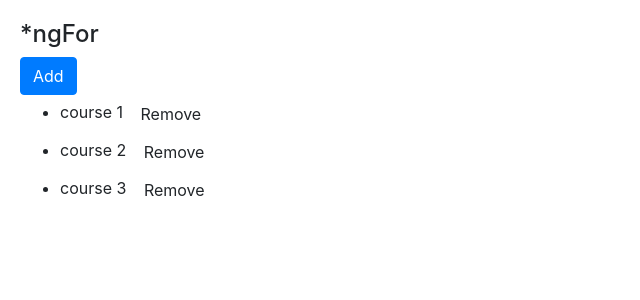
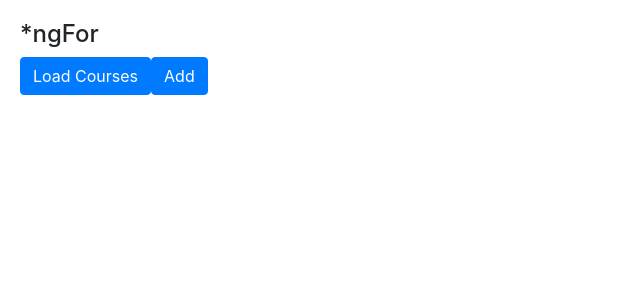
Before and after one commit to andreviallon/angular-101, an Angular app: page / in a window 1280 px wide. Shown: the top 300 px of the page, without its empty margins (0-640 px from the left). Built offline with nearby package versions, Linux system fonts and the light colour scheme.

Commit message:
Track by method with *ngFor

```diff
--- a/src/app/directives/directives.component.html
+++ b/src/app/directives/directives.component.html
@@ -44,9 +44,10 @@
 </div> -->
 
 <h4>*ngFor</h4>
+<button class="btn btn-primary" (click)="loadCourses()">Load Courses</button>
 <button class="btn btn-primary" (click)="onAdd()">Add</button>
 <ul>
-  <li *ngFor="let course of courses">
+  <li *ngFor="let course of courses; trackBy: trackCourse">
     {{ course.name }}
     <button class="btn" (click)="onRemove(course)">Remove</button>
   </li>
--- a/src/app/directives/directives.component.ts
+++ b/src/app/directives/directives.component.ts
@@ -6,11 +6,7 @@
   styleUrls: ['./directives.component.css']
 })
 export class DirectivesComponent implements OnInit {
-  courses = [
-    { id: 1, name: 'course 1 ' },
-    { id: 2, name: 'course 2 ' },
-    { id: 3, name: 'course 3 ' }
-  ];
+  courses;
 
   viewMode = 'map';
 
@@ -23,6 +19,18 @@
     this.courses.splice(index, 1);
   }
 
+  loadCourses() {
+    this.courses = [
+      { id: 1, name: 'course 1 ' },
+      { id: 2, name: 'course 2 ' },
+      { id: 3, name: 'course 3 ' }
+    ];
+  }
+
+  trackCourse(index, course) {
+    return course ? course.id : undefined;
+  }
+
   constructor() { }
 
   ngOnInit() {
```
